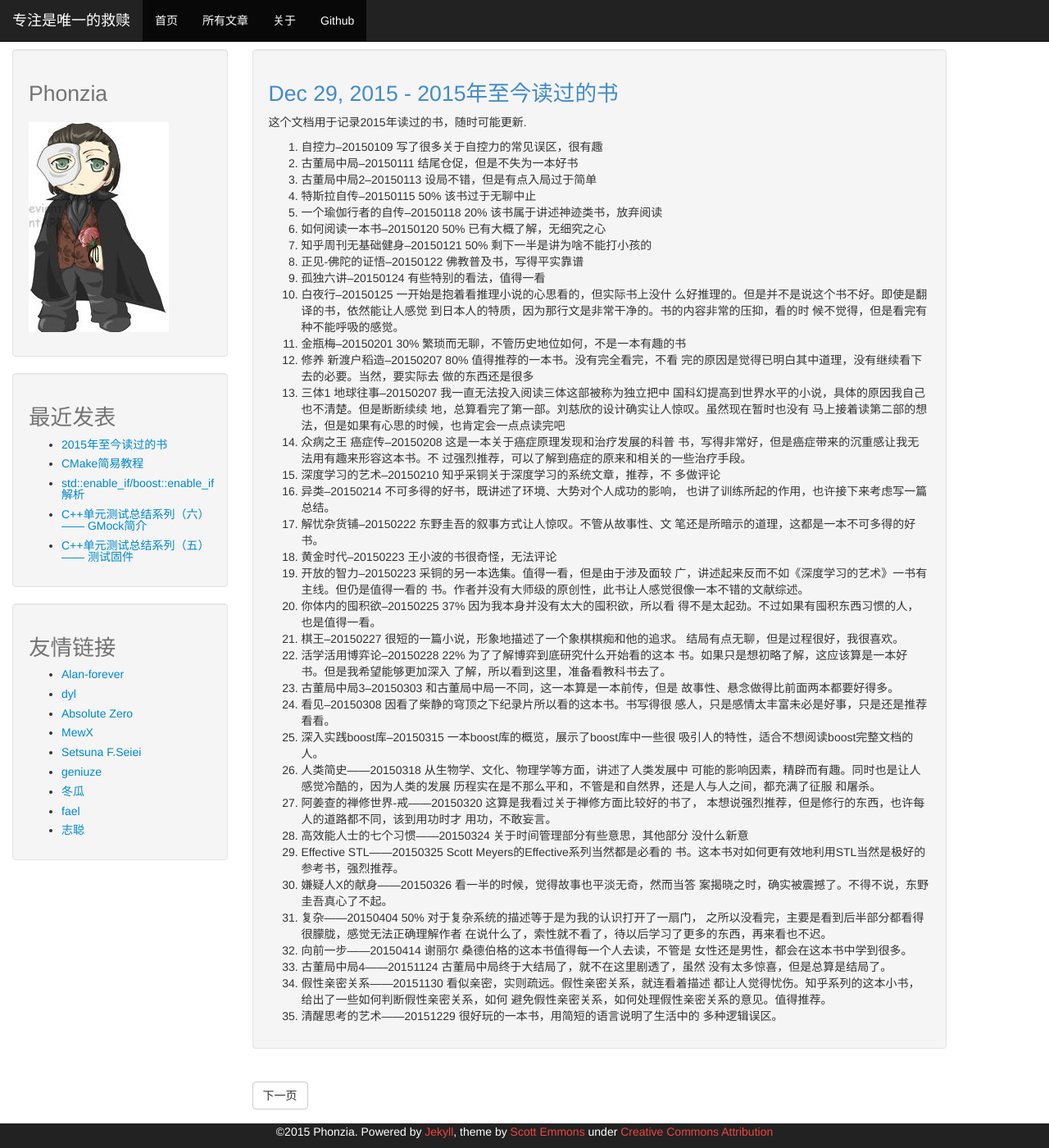
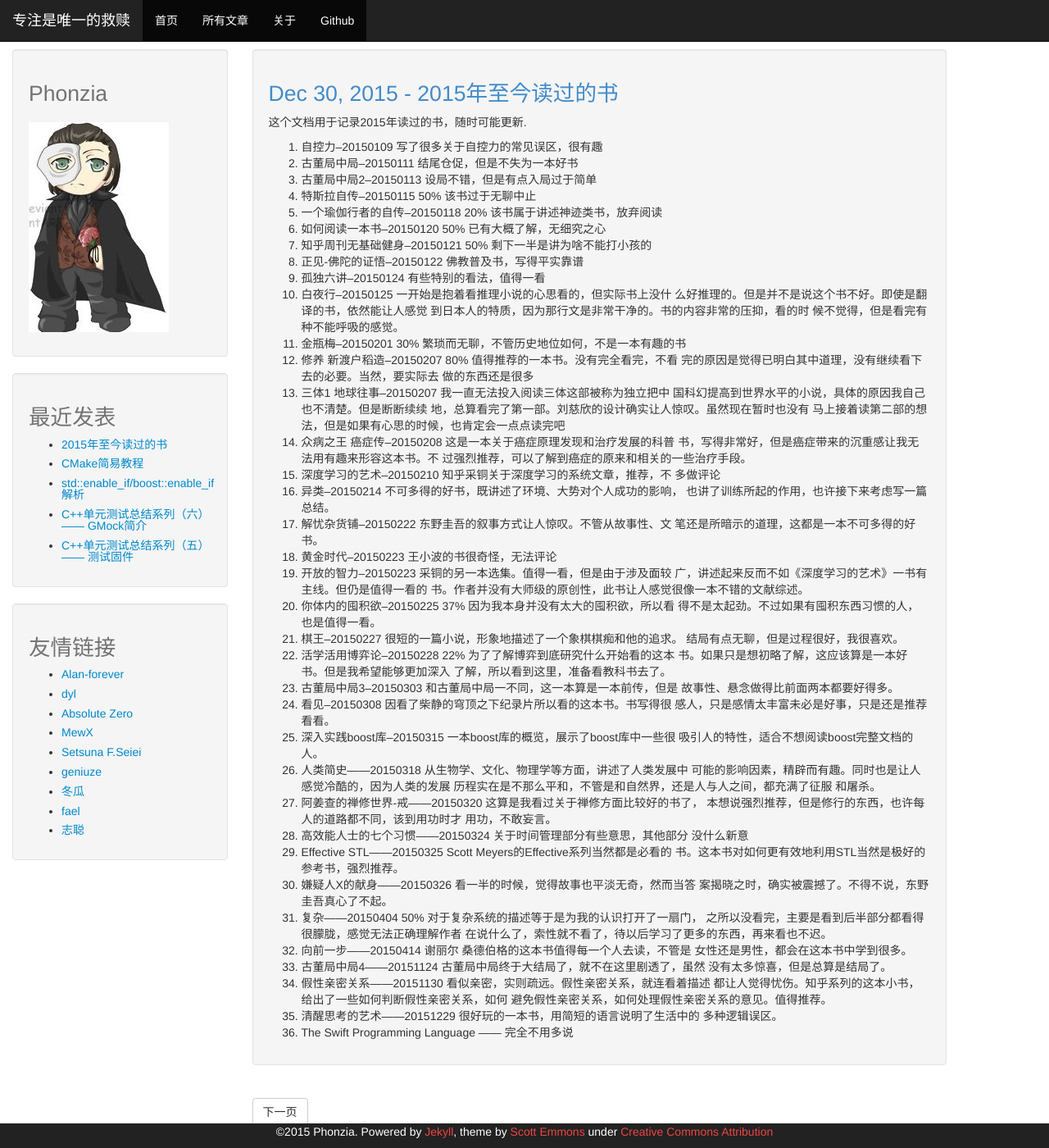
Before and after one commit to phonzia/old_blog, a Jekyll site: the page built from _posts/2015-12-30-BooksRead.md, in a window 1280 px wide and 1400 px high. Shown: the whole window at 82% size. Built offline with Jekyll 4.4.1, drawn with Linux system fonts in a browser that asks for light colours; Markdown is read by kramdown in place of the engine named in the settings; comment, search, counter and statistics services are not loaded.

Commit message:
add book read

```diff
--- a/_posts/2015-12-29-BooksRead.md
+++ b/_posts/2015-12-30-BooksRead.md
@@ -78,3 +78,4 @@ title: "2015年至今读过的书"
     避免假性亲密关系，如何处理假性亲密关系的意见。值得推荐。
 35. 清醒思考的艺术——20151229 很好玩的一本书，用简短的语言说明了生活中的
     多种逻辑误区。
+36. The Swift Programming Language —— 完全不用多说
```
